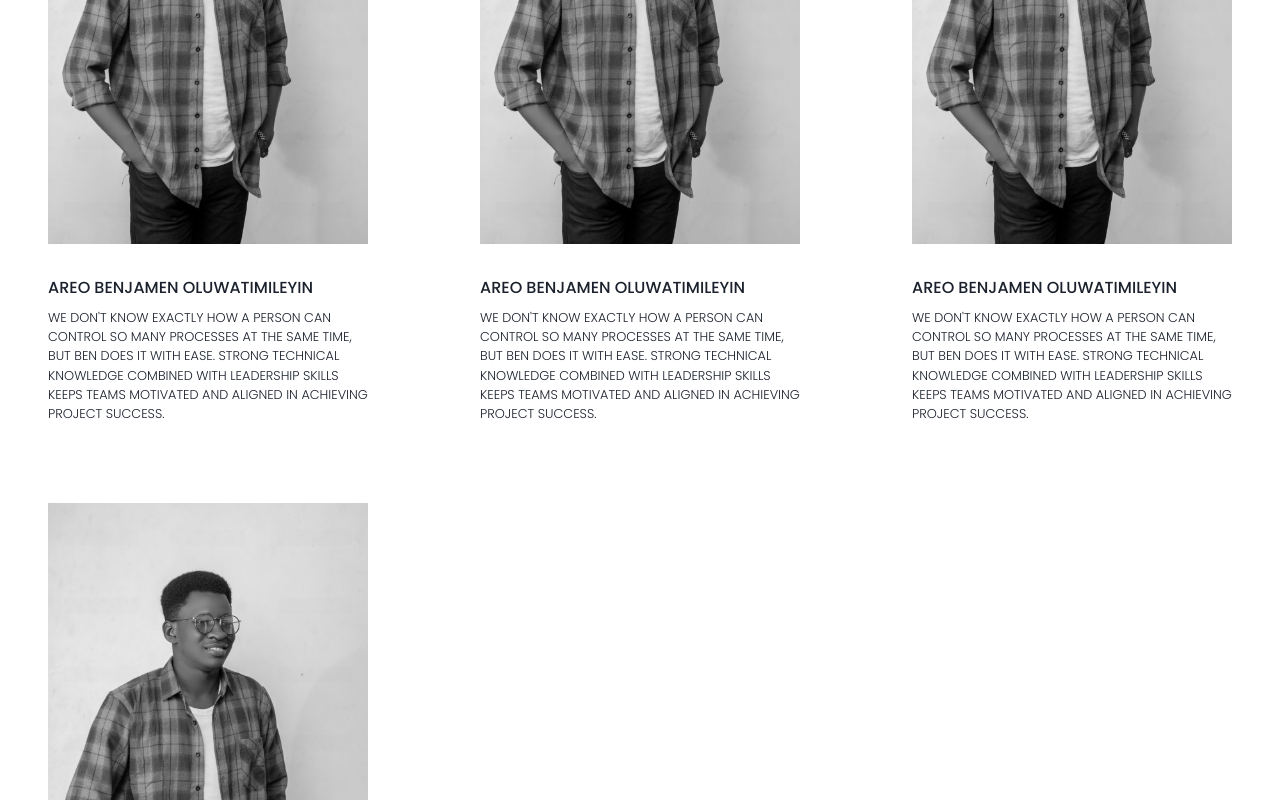
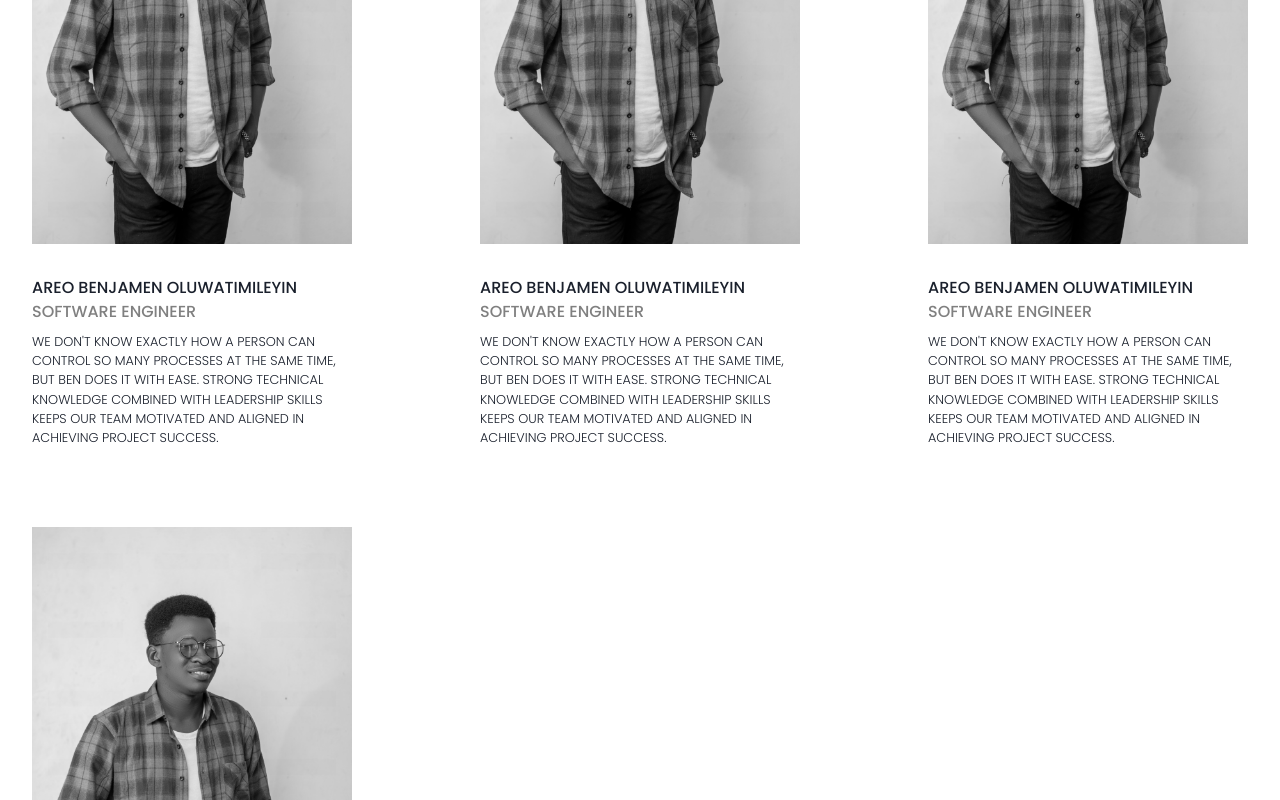
Before and after one commit to thepgstudio/pgwebv1, a Next.js app: page /team in a window 1280 px wide. Shown: the part 818-1618 px from the top of the page. Built offline with nearby package versions, Linux system fonts and the light colour scheme.

Commit message:
(feat): team section built

```diff
--- a/src/pages/team.tsx
+++ b/src/pages/team.tsx
@@ -5,13 +5,12 @@ import {
   Breadcrumb,
   BreadcrumbItem,
   BreadcrumbLink,
-  BreadcrumbSeparator,
   VStack,
+  chakra,
 } from "@chakra-ui/react";
 import Image from "next/image";
-import placeholder from "../../public/assets/team/test.jpeg";
-import benjie from "../../public/assets/team/benjie.jpg"
-
+import benjie from "../../public/assets/team/benjie.jpg";
+import Link from "next/link";
 
 const Team = () => {
   return (
@@ -19,9 +18,9 @@ const Team = () => {
       fontFamily={"poppins"}
       mt={{ base: "10rem", lg: "17rem" }}
       mb={{ base: "5rem", lg: "10rem" }}
-      px={{ base: "1rem", lg: "3rem" }}
+      px={{ base: "1rem", lg: "2rem" }}
     >
-      <HStack>
+      <HStack px={{ base: "0rem", lg: "1rem" }}>
         <Breadcrumb>
           <BreadcrumbItem>
             <BreadcrumbLink fontWeight={300} href="/">
@@ -37,6 +36,7 @@ const Team = () => {
         </Breadcrumb>
       </HStack>
       <HStack
+        px={{ base: "0rem", lg: "1rem" }}
         display={"flex"}
         mt="3rem"
         gap="2rem"
@@ -70,7 +70,13 @@ const Team = () => {
         rowGap={"5rem"}
       >
         {[1, 2, 3, 4].map((item, index) => (
-          <VStack ml="0rem !important" minW={"20rem"} w={{ base: "100%", lg: "24%" }} key={index}>
+          <VStack
+            cursor={"pointer"}
+            ml="0rem !important"
+            minW={"20rem"}
+            w={{ base: "100%", lg: "24%" }}
+            key={index}
+          >
             <Box>
               <Image
                 style={{ height: "100%" }}
@@ -81,13 +87,21 @@ const Team = () => {
             </Box>
             <Box pt="1.5rem">
               <Text fontSize={"1rem"} fontWeight={500}>
-                AREO BENJAMEN OLUWATIMILEYIN
+                AREO BENJAMEN OLUWATIMILEYIN <br />{" "}
+                <chakra.span
+                  color={"gray"}
+                  as={Link}
+
+                  href="https://github.com/iam-benjamen"
+                >
+                  SOFTWARE ENGINEER
+                </chakra.span>
               </Text>
               <Text pt=".5rem" fontSize={".8rem"} fontWeight={300}>
                 WE DON&apos;T KNOW EXACTLY HOW A PERSON CAN CONTROL SO MANY
                 PROCESSES AT THE SAME TIME, BUT BEN DOES IT WITH EASE. STRONG
-                TECHNICAL KNOWLEDGE COMBINED WITH LEADERSHIP SKILLS KEEPS TEAMS
-                MOTIVATED AND ALIGNED IN ACHIEVING PROJECT SUCCESS.
+                TECHNICAL KNOWLEDGE COMBINED WITH LEADERSHIP SKILLS KEEPS OUR
+                TEAM MOTIVATED AND ALIGNED IN ACHIEVING PROJECT SUCCESS.
               </Text>
             </Box>
           </VStack>
```
